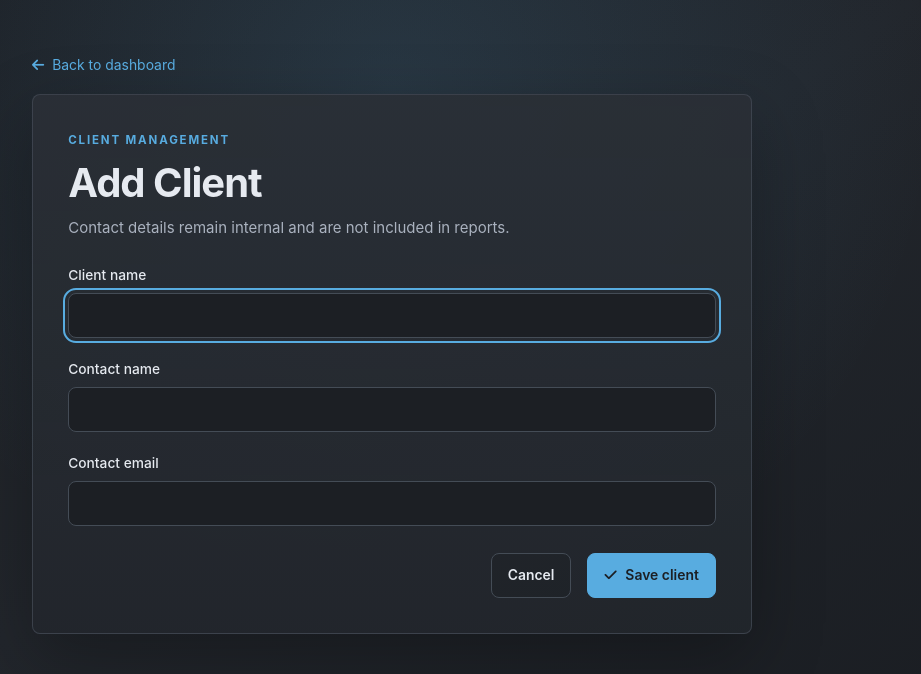
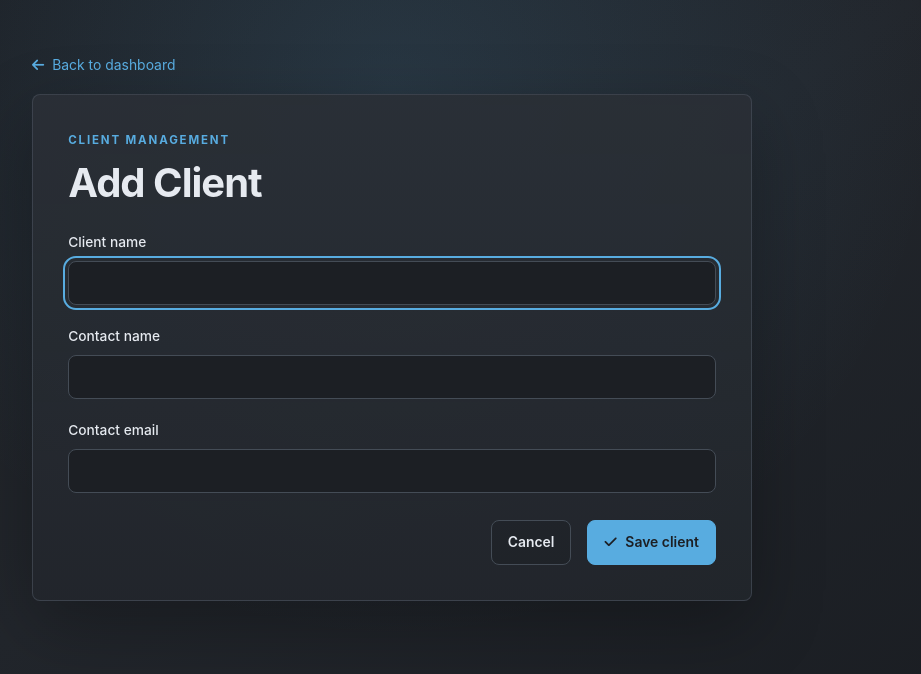
Before and after one commit to dean1012/grayhaven-timetracker, a Flask app: template templates/client_form.html in a window 1280 px wide. Shown: the top 674 px of the page, without its empty margins (248-1169 px from the left). Run offline with Flask 3, Linux system fonts and the light colour scheme; the template is opened without the code that fills it, so the values that code supplies are empty; parts of the project's set-up code (start-up, migrations or seed data) failed here and were passed over; some libraries are stand-ins or nearby versions; some web fonts are replaced.

Commit message:
Remove client form helper text

```diff
--- a/templates/client_form.html
+++ b/templates/client_form.html
@@ -7,7 +7,6 @@
   <div class="panel form-panel">
     <p class="eyebrow">CLIENT MANAGEMENT</p>
     <h1>{{ 'Edit Client' if editing else 'Add Client' }}</h1>
-    <p class="muted">Contact details remain internal and are not included in reports.</p>
     <form method="post" class="form-stack" autocomplete="off" data-protonpass-ignore="true">
       <input type="hidden" name="csrf_token" value="{{ csrf_token() }}">
       <label>Client name<input name="name" value="{{ request.form.get('name', client.name if editing else '') }}" maxlength="200" required autofocus autocomplete="off" data-protonpass-ignore="true"></label>
```
